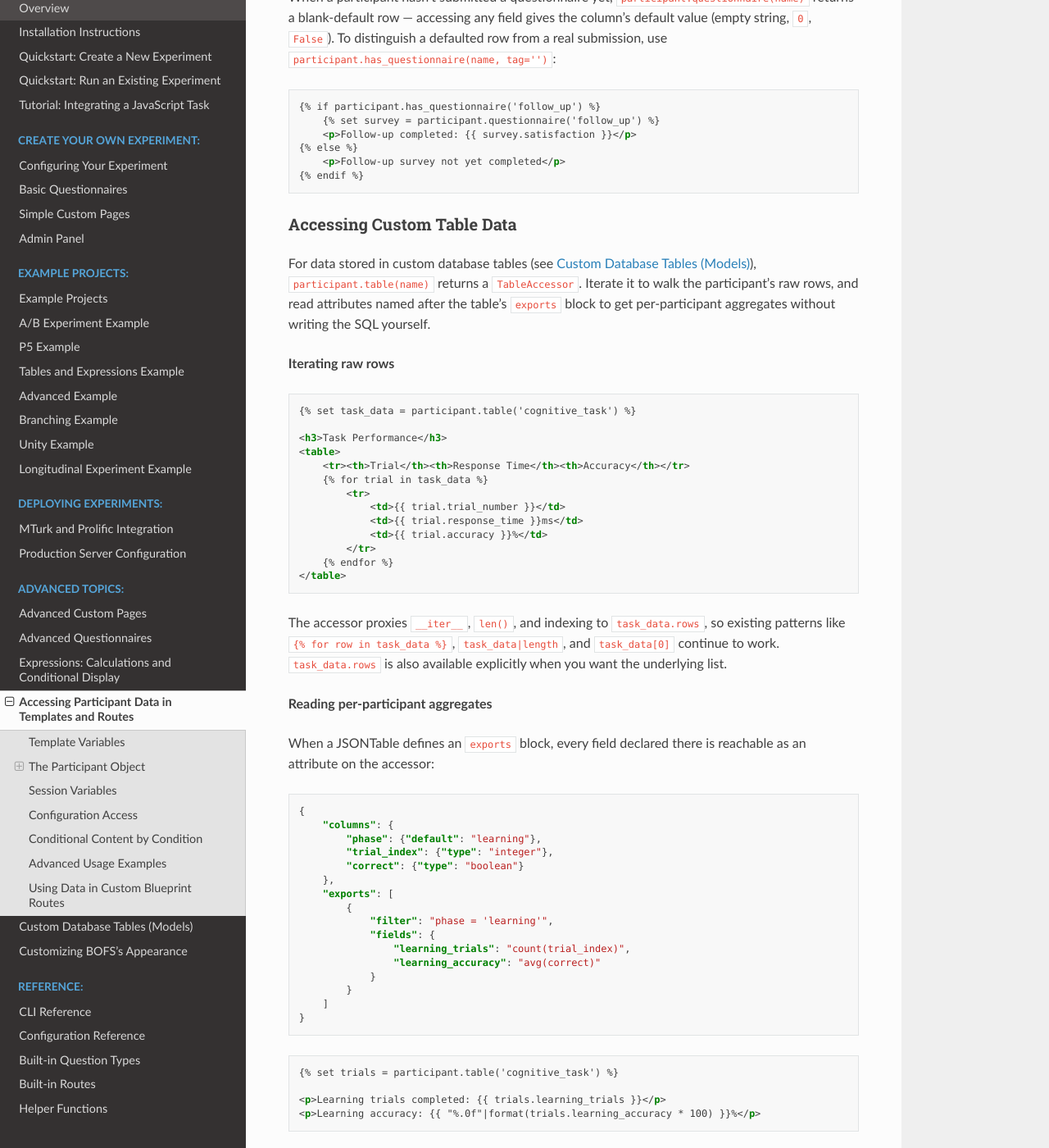
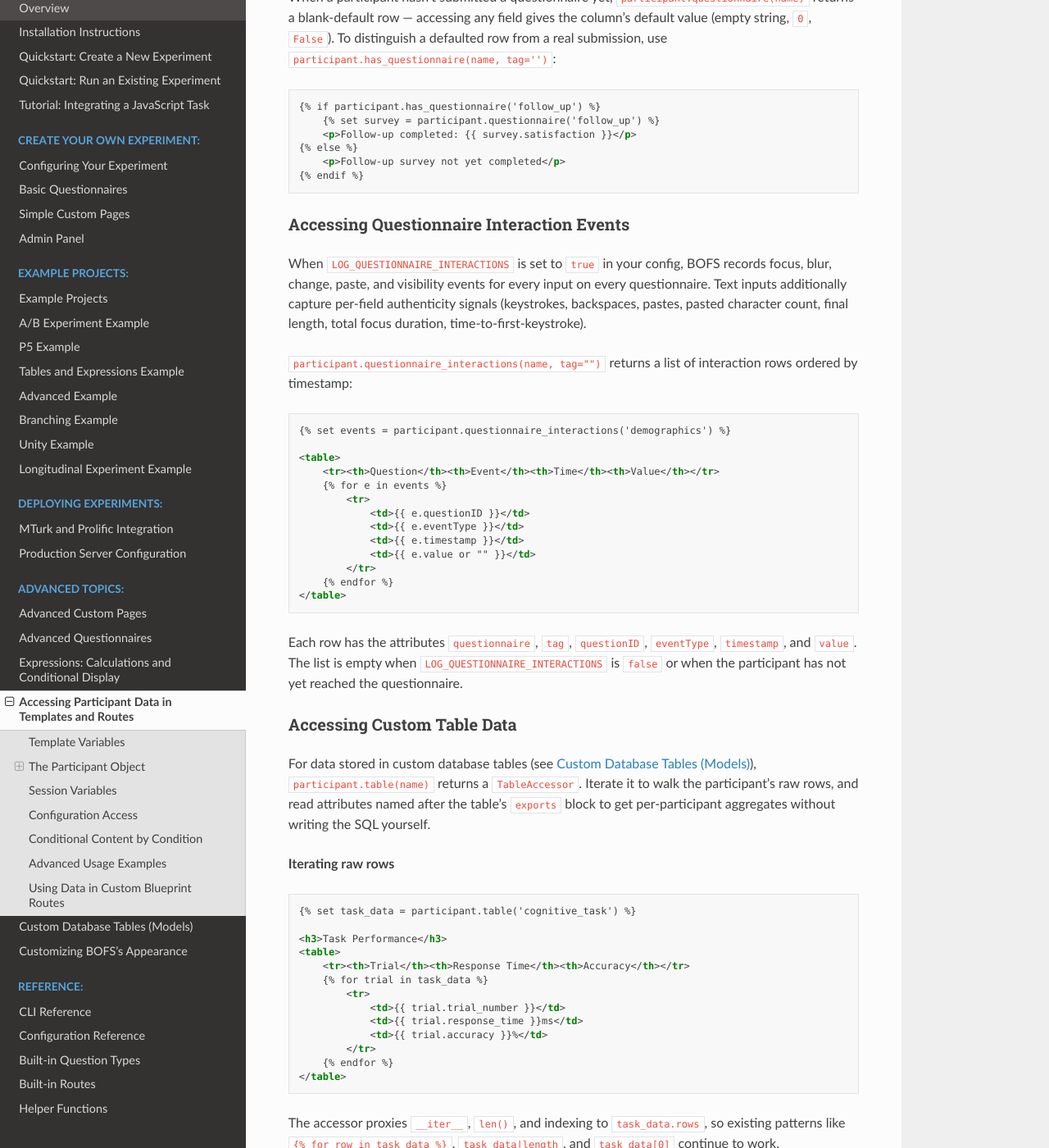
Before and after one commit to colbyj/bride-of-frankensystem, a Sphinx documentation site: the page built from docs/advanced/accessing_participant_data.rst, in a window 1280 px wide and 1400 px high, scrolled down 2120 px. Shown: the whole window at 82% size. Built offline with Sphinx 7.4.7 and the Read the Docs theme 3.1.0, drawn with Linux system fonts in a browser that asks for light colours.

Commit message:
Docs now cover `LOG_QUESTIONNAIRE_INTERACTIONS`

```diff
--- a/docs/advanced/accessing_participant_data.rst
+++ b/docs/advanced/accessing_participant_data.rst
@@ -109,6 +109,31 @@ When a participant hasn't submitted a questionnaire yet, ``participant.questionn
     {% else %}
         <p>Follow-up survey not yet completed</p>
     {% endif %}
+
+Accessing Questionnaire Interaction Events
+~~~~~~~~~~~~~~~~~~~~~~~~~~~~~~~~~~~~~~~~~~~~
+
+When ``LOG_QUESTIONNAIRE_INTERACTIONS`` is set to ``true`` in your config, BOFS records focus, blur, change, paste, and visibility events for every input on every questionnaire. Text inputs additionally capture per-field authenticity signals (keystrokes, backspaces, pastes, pasted character count, final length, total focus duration, time-to-first-keystroke).
+
+``participant.questionnaire_interactions(name, tag="")`` returns a list of interaction rows ordered by timestamp:
+
+.. code-block:: html
+
+    {% set events = participant.questionnaire_interactions('demographics') %}
+
+    <table>
+        <tr><th>Question</th><th>Event</th><th>Time</th><th>Value</th></tr>
+        {% for e in events %}
+            <tr>
+                <td>{{ e.questionID }}</td>
+                <td>{{ e.eventType }}</td>
+                <td>{{ e.timestamp }}</td>
+                <td>{{ e.value or "" }}</td>
+            </tr>
+        {% endfor %}
+    </table>
+
+Each row has the attributes ``questionnaire``, ``tag``, ``questionID``, ``eventType``, ``timestamp``, and ``value``. The list is empty when ``LOG_QUESTIONNAIRE_INTERACTIONS`` is ``false`` or when the participant has not yet reached the questionnaire.
 
 Accessing Custom Table Data
 ~~~~~~~~~~~~~~~~~~~~~~~~~~~
--- a/docs/getting_started/tutorial_js_task.rst
+++ b/docs/getting_started/tutorial_js_task.rst
@@ -177,7 +177,7 @@ This file replaces the ``config.toml`` produced by ``BOFS init`` — same role,
     PORT = 5002
     RETRIEVE_SESSIONS = true
     ALLOW_RETAKES = true
-    LOG_GRID_CLICKS = false
+    LOG_QUESTIONNAIRE_INTERACTIONS = false
     CONDITIONS = []
 
     # External ID page (used here to demonstrate the MTurk wording)
--- a/docs/reference/config_options.rst
+++ b/docs/reference/config_options.rst
@@ -72,10 +72,10 @@ Admin Panel Settings
      - list
      - ``[]``
      - Custom admin pages from blueprints. See :doc:`/getting_started/admin`.
-   * - ``LOG_GRID_CLICKS``
+   * - ``LOG_QUESTIONNAIRE_INTERACTIONS``
      - boolean
      - ``false``
-     - Log timestamps for each radio button click in grids. Enables detailed timing export.
+     - Log focus, blur, change, paste, and visibility events for every input on every questionnaire. Text inputs additionally record per-field authenticity signals (keystrokes, backspaces, pastes, pasted character count, final length, total focus duration, time-to-first-keystroke). The deprecated ``LOG_GRID_CLICKS`` name still works.
 
 Session and Participant Settings
 --------------------------------
```
Also changed, not shown: docs/getting_started/admin.rst (+10 -10 lines).
